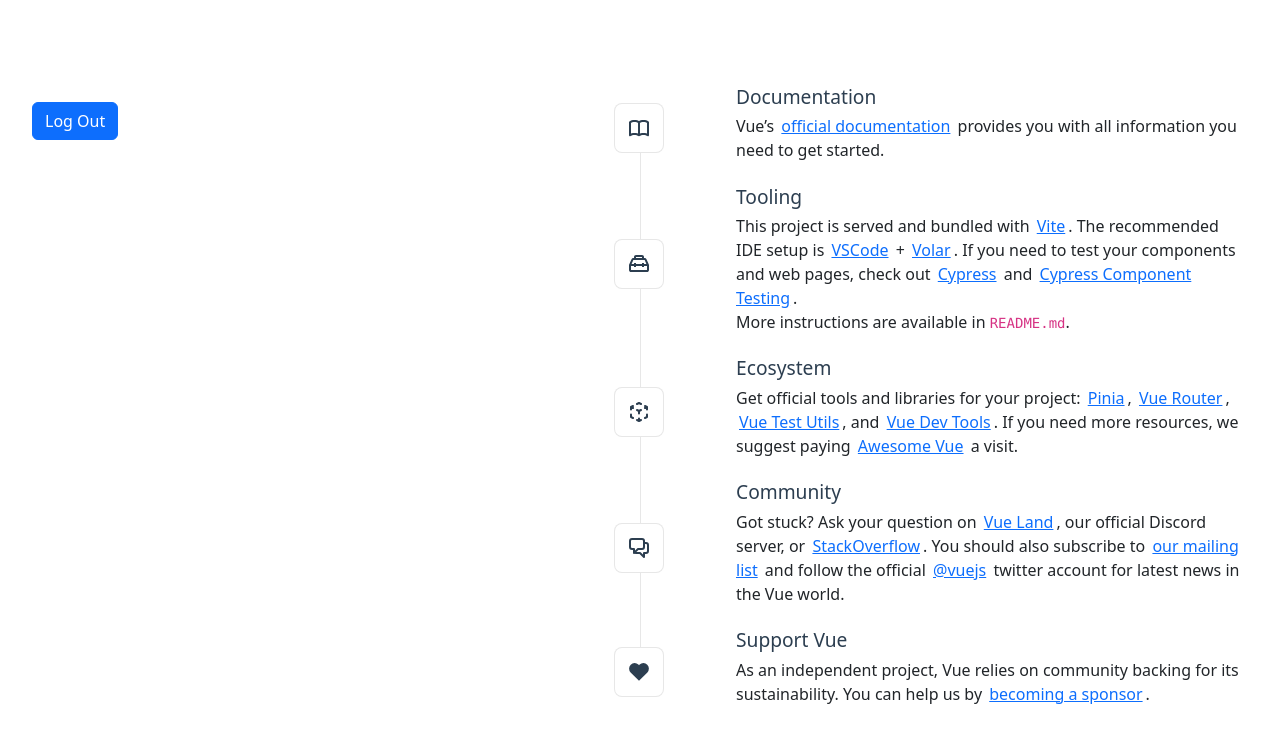
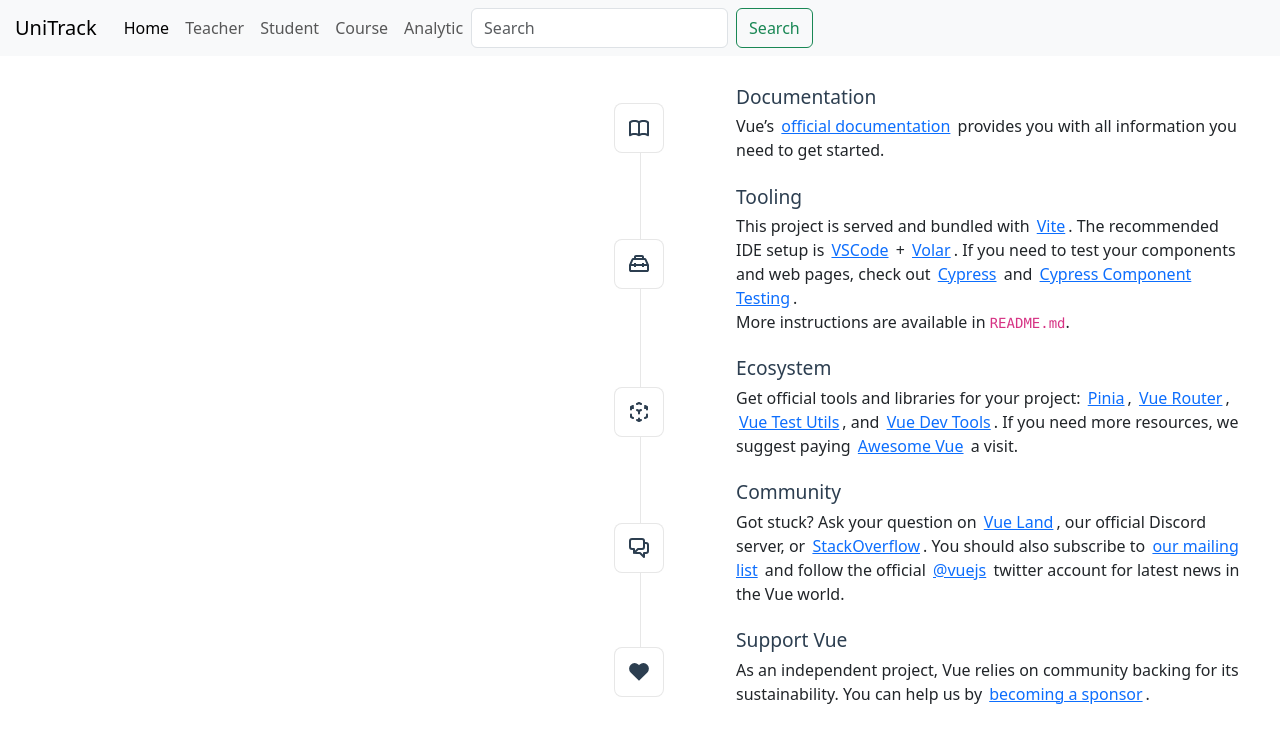
Before and after one commit to goodtam8/Queue-Ease-Admin, a Vue app in the folder adminpanel/: page / in a window 1280 px wide. Shown: the top 742 px of the page. Built offline with nearby package versions, Linux system fonts and the light colour scheme.

Commit message:
implement a v-if for the log out button and reformat the layout

```diff
--- a/adminpanel/src/App.vue
+++ b/adminpanel/src/App.vue
@@ -1,19 +1,73 @@
-<script setup>
-import { RouterLink, RouterView } from 'vue-router'
-import HelloWorld from './components/HelloWorld.vue'
+<template>
+    <div id="app">
+        <header>
+            <meta charset="utf-8">
+            <link rel="stylesheet" href="https://cdn.jsdelivr.net/npm/bootstrap@5.3.1/dist/css/bootstrap.min.css">
+
+            <meta name="viewport" content="width=device-width, initial-scale=1">
+            <nav class="navbar navbar-expand-lg bg-body-tertiary fixed-top">
+              <div class="container-fluid">
+            <a class="navbar-brand" href="#">UniTrack</a>
+            <button class="navbar-toggler" type="button" data-bs-toggle="collapse" data-bs-target="#navbarNav"
+                aria-controls="navbarNav" aria-expanded="false" aria-label="Toggle navigation">
+                <span class="navbar-toggler-icon"></span>
+            </button>
+            <div class="collapse navbar-collapse" id="navbarNav">
+                <ul class="navbar-nav">
+                    <li class="nav-item">
+                        <a class="nav-link active" aria-current="page" href="#">Home</a>
+                    </li>
+                    <li class="nav-item">
+                        <a class="nav-link" href="#">Teacher</a>
+                    </li>
+                    <li class="nav-item">
+                        <a class="nav-link" href="#">Student</a>
+                    </li>
+                    <li class="nav-item">
+                        <a class="nav-link " aria-disabled="false">Course</a>
+                    </li>
+                    <li class="nav-item">
+                        <a class="nav-link" href="#">Analytic</a>
+                    </li>
+                    <form class="d-flex " role="search">
+                        <input class="form-control me-2" type="search" placeholder="Search" aria-label="Search">
+                        <button class="btn btn-outline-success" type="submit">Search</button>
+                    </form>
 
 
+                </ul>
+
+            </div>
+        </div>
+        <div v-if="hasToken">
+                <button type="button" class="btn btn-primary my-4" @click="logout">Log Out</button>
+            </div>
+    </nav>
+
+        </header>
+
+    </div>
+
+    <RouterView/>
+</template>
+
+<script setup>
+import { computed } from 'vue';
+
 const logout = function() {
-  localStorage.removeItem('token');
-  location.reload()
+    localStorage.removeItem('token');
+    location.reload();
 }
 
+const hasToken = computed(() => {
+    return localStorage.getItem('token') !== null;
+});
 </script>
 
-<template>
-  <header>
-    <button type="button" class="btn btn-primary my-4" @click="logout">Log Out</button>
-  </header>
-
-  <RouterView />
-</template>
+<style>
+* {
+  padding: 0px;
+  margin: 0px;
+  box-sizing: border-box;
+}
+</style>
--- a/adminpanel/src/views/LoginView.vue
+++ b/adminpanel/src/views/LoginView.vue
@@ -1,54 +1,52 @@
-<script setup>
-// imports
-import { ref } from 'vue';
+<template>
+      <form class="container my-5">
+        <div class="mb-3 ">
+          <label for="exampleInputEmail1" class="form-label">Email address</label>
+          <input type="email" class="form-control" id="exampleInputEmail1" aria-describedby="emailHelp" v-model="credentials.email">
+          <div id="emailHelp" class="form-text">We'll never share your email with anyone else.</div>
+        </div>
+        <div class="mb-3">
+          <label for="exampleInputPassword1" class="form-label">Password</label>
+          <input type="password" class="form-control" id="exampleInputPassword1" v-model="credentials.password">
+        </div>
 
-// credentials
-const credentials = ref({
+        <button type="submit" class="btn btn-primary">Submit</button>
+      </form>
+  </template>
+
+  <script setup>
+  import { ref } from 'vue';
+
+  const credentials = ref({
     email: '',
     password: ''
-});
+  });
 
-// methods
-const login = async () => {
+  const login = async () => {
     try {
-        // fetch
-        const response = await fetch('/api/login', {
-            method: 'POST',
-            headers: {
-                'Content-Type': 'application/json'
-            },
-            body: JSON.stringify(credentials.value)
-        });
+      const response = await fetch('/api/login', {
+        method: 'POST',
+        headers: {
+          'Content-Type': 'application/json'
+        },
+        body: JSON.stringify(credentials.value)
+      });
 
-        // response
-        const data = await response.json();
+      const data = await response.json();
 
-        if (!response.ok) {
-            throw new Error(data.message);
-        }
+      if (!response.ok) {
+        throw new Error(data.message);
+      }
 
-        // save token to local storage
-        localStorage.setItem('token', data.token);
+      localStorage.setItem('token', data.token);
     } catch (error) {
-        alert(error);
+      alert(error);
     }
-}
-</script>
+  }
+  </script>
 
-<template>
-    <main>
-        <form class="container my-5" @submit.prevent="login">
-            <div class="mb-3">
-                <label for="exampleInputEmail1" class="form-label">Email address</label>
-                <input type="email" class="form-control" id="exampleInputEmail1" aria-describedby="emailHelp" v-model="credentials.email">
-                <div id="emailHelp" class="form-text">We'll never share your email with anyone else.</div>
-            </div>
-            <div class="mb-3">
-                <label for="exampleInputPassword1" class="form-label">Password</label>
-                <input type="password" class="form-control" id="exampleInputPassword1" v-model="credentials.password">
-            </div>
-
-            <button type="submit" class="btn btn-primary">Submit</button>
-        </form>
-    </main>
-</template>
+  <style>
+    main {
+      height: 100vh; /* Set the height of the main container to full viewport height */
+    }
+  </style>
```
